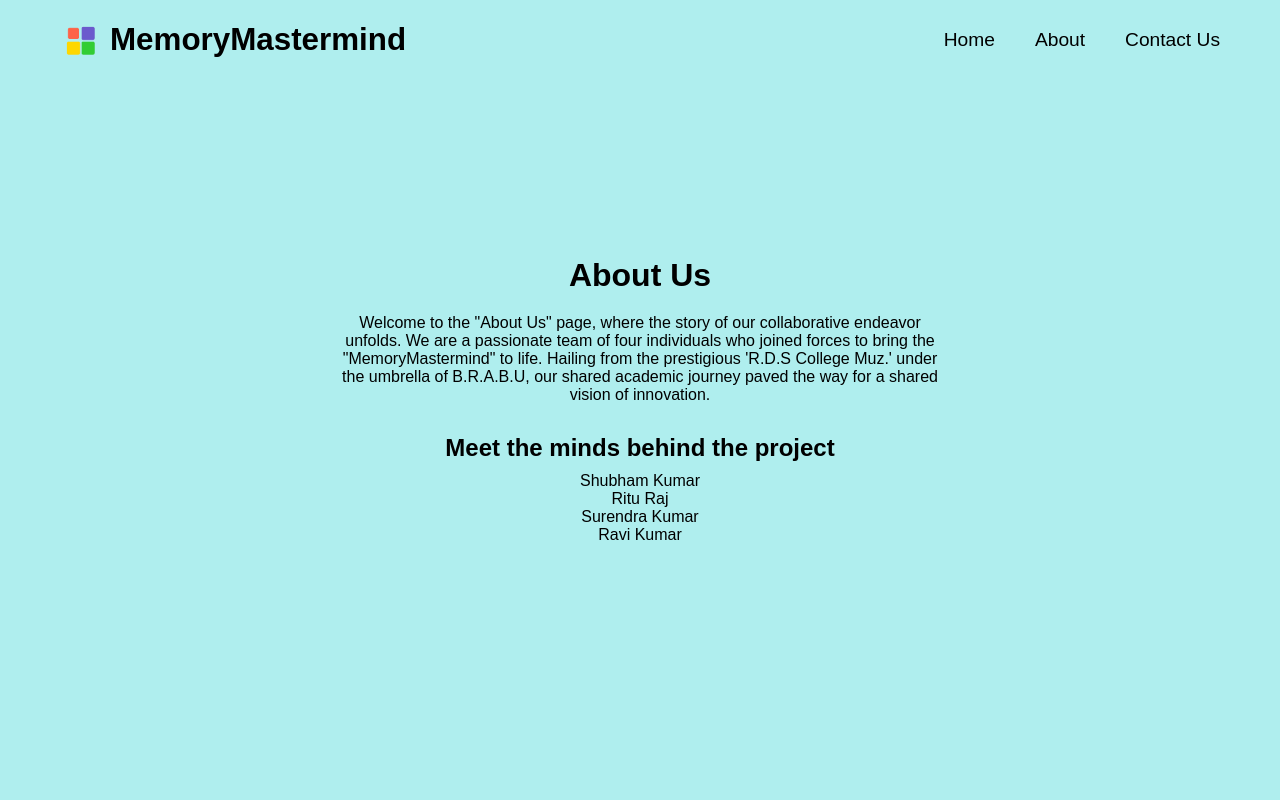
After one commit to Itz-Shubham/memory-recall-challenge, a Flask app: page /about in a window 1280 px wide. The commit adds this page. Run offline with Flask 3, Linux system fonts and the light colour scheme.

Commit message:
Final Commit

```diff
--- a/routes.py
+++ b/routes.py
@@ -180,6 +180,14 @@ def profile():
         return render_template('profile.html')
 
 
+@routes.route('/about')
+def about():
+    return render_template('about.html')
+
+@routes.route('/contact')
+def contact():
+    return render_template('contact.html')
+
 from os.path import join as join_path
 @routes.route('/uploads/profiles/<file_name>')
 def download_file(file_name):
--- a/static/style.css
+++ b/static/style.css
@@ -144,6 +144,17 @@ header {
     font-weight: 500;
     margin-left: 40px;
     color: #ffffff;
+}
+
+/* ==================================== Content ==================================== */
+
+.content {
+    /* padding: 120px 100px 20px 100px;
+    text-align: center; */
+    display: flex;
+    justify-content: center;
+    align-items: center;
+    min-height: 100vh;
 }
 
 /* ==================================== Form ==================================== */
@@ -542,6 +553,7 @@ input:-webkit-autofill:focus {
     cursor: pointer;
     user-select: none;
 }
+
 .color-box:active {
     box-shadow: none;
     position: relative;
@@ -552,15 +564,19 @@ input:-webkit-autofill:focus {
 .red {
     background-color: var(--red-color-box);
 }
+
 .yellow {
     background-color: var(--yellow-color-box)
 }
+
 .green {
     background-color: var(--green-color-box);
 }
+
 .purple {
     background-color: var(--purple-color-box);
 }
+
 .flash {
     background-color: white;
     box-shadow: none;
--- /dev/null
+++ b/templates/about.html
@@ -0,0 +1,26 @@
+{% extends 'base.html' %}
+{% block title %}Login{% endblock %}
+
+{% block content %}
+
+<div class="content">
+    <divs style="max-width: 600px; text-align: center; position: relative;">
+        <h1>About Us</h1>
+        <p style="padding-top: 20px;">
+            Welcome to the "About Us" page, where the story of our collaborative endeavor unfolds. We are a passionate
+            team
+            of four individuals who joined forces to bring the "MemoryMastermind" to life. Hailing from the
+            prestigious 'R.D.S College Muz.' under the umbrella of B.R.A.B.U, our shared academic journey paved the way
+            for a shared vision of innovation.
+        </p>
+        <div>
+            <h2 style="padding: 30px 0px 10px 0px;">Meet the minds behind the project</h2>
+            <p>Shubham Kumar</p>
+            <p>Ritu Raj</p>
+            <p>Surendra Kumar</p>
+            <p>Ravi Kumar</p>
+        </div>
+</div>
+
+</div>
+{% endblock %}
--- a/templates/base.html
+++ b/templates/base.html
@@ -20,8 +20,8 @@
             {% if request.url_rule | string() != '/'%}
             <a href="/" class="nav-item">Home</a>
             {% endif %}
-            <a href="" class="nav-item">About</a>
-            <a href="" class="nav-item">Contact Us</a>
+            <a href="/about" class="nav-item">About</a>
+            <a href="/contact" class="nav-item">Contact Us</a>
             {% if current_user.is_anonymous and request.url_rule | string() == '/' %}
             <a href="/login" class="login-button">Login</a>
             {% elif current_user.is_authenticated and request.url_rule | string() != '/profile'%}
--- a/templates/index.html
+++ b/templates/index.html
@@ -93,11 +93,11 @@
         blinkColorBox(data['new_color'])
       }
       else if (data['game_status'] == 'game_over') {
+        document.getElementsByClassName('score-board')[0].innerHTML = `Game Over! Your score is ${current_level - 1}`
+        document.getElementsByClassName('game-action-cancel-btn')[0].style.display = "inline-block";
+        document.getElementsByClassName('game-action-restart-btn')[0].style.display = "inline-block";
         user_seq = [];
         current_level = 1;
-        document.getElementsByClassName('score-board')[0].innerHTML = 'Game Over!'
-        document.getElementsByClassName('game-action-cancel-btn')[0].style.display = "inline-block";
-        document.getElementsByClassName('game-action-restart-btn')[0].style.display = "inline-block";
       }
     })
   }
```
Also changed, not shown: requirements.txt (+7 -0 lines), templates/contact.html (added, +22 -0 lines).
